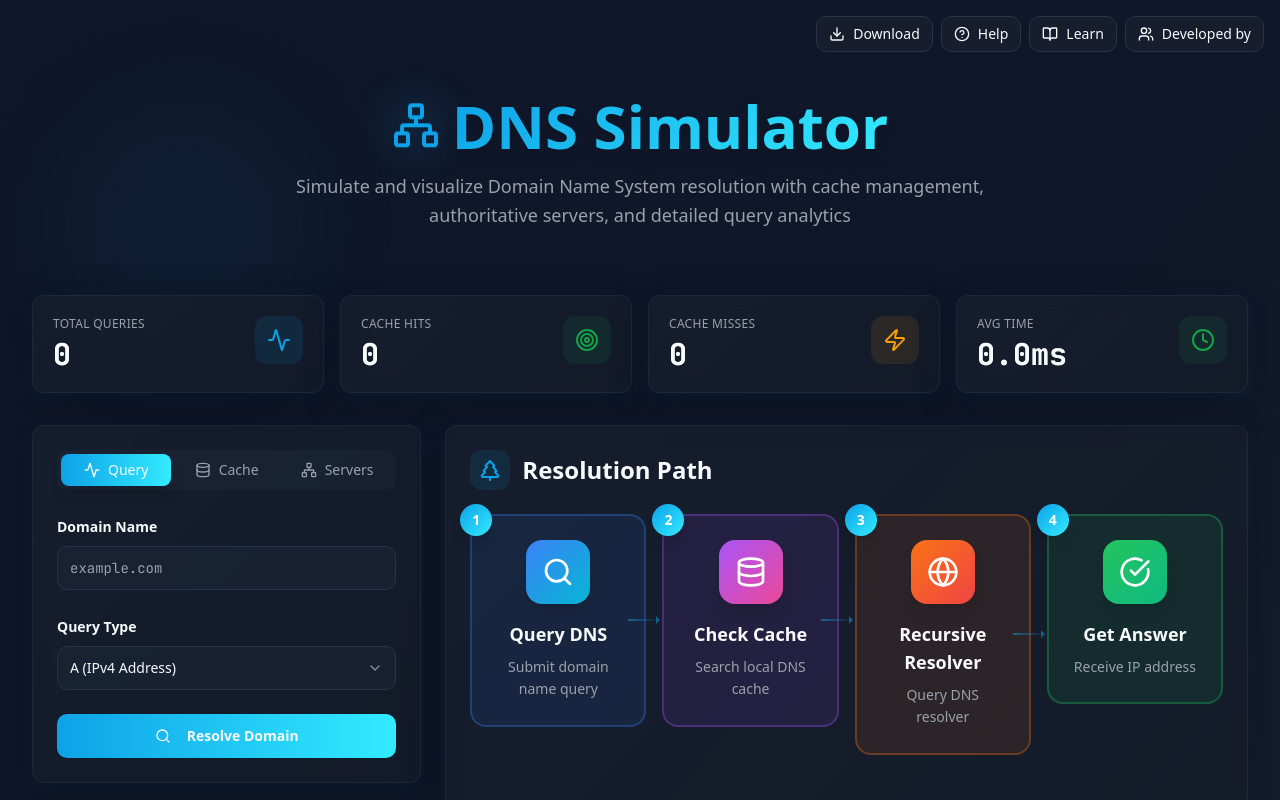
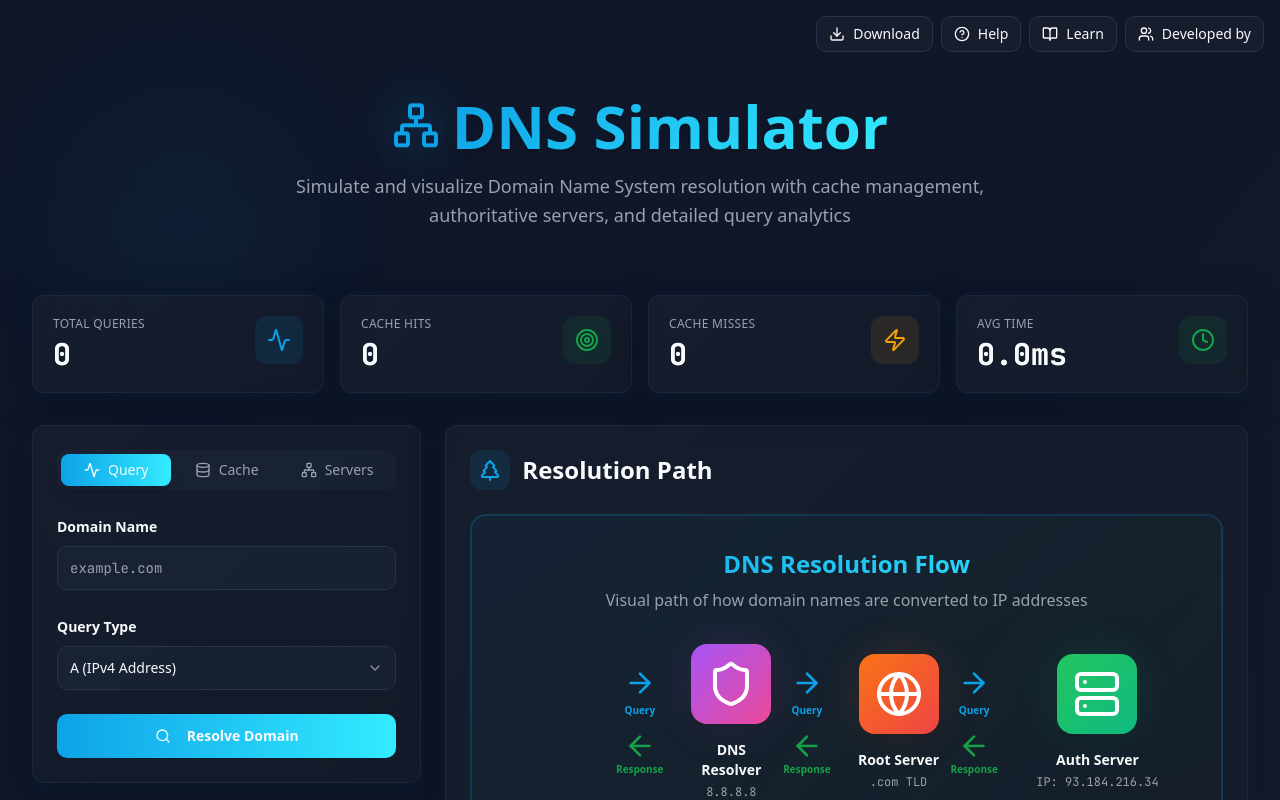
Before and after one commit to Simar25/dns-pathfinder, a React (Vite) app: page / in a window 1280 px wide. Shown: the top 800 px of the page. Built offline with nearby package versions, Linux system fonts and the light colour scheme; the HTML template or start-up script is replaced by a standard one.

Commit message:
Add DNS resolution visualization
Add a new section to visually represent the conversion of DNS to IP addresses and the path of data between computers and DNS resolvers.

```diff
--- /dev/null
+++ b/src/components/dns/DnsFlowDiagram.tsx
@@ -0,0 +1,143 @@
+import { Monitor, Server, Globe, Shield, ArrowRight, Zap } from "lucide-react";
+
+const DnsFlowDiagram = () => {
+  const flowSteps = [
+    {
+      icon: Monitor,
+      label: "Your Computer",
+      sublabel: "example.com",
+      color: "from-blue-500 to-cyan-500",
+    },
+    {
+      icon: Shield,
+      label: "DNS Resolver",
+      sublabel: "8.8.8.8",
+      color: "from-purple-500 to-pink-500",
+    },
+    {
+      icon: Globe,
+      label: "Root Server",
+      sublabel: ".com TLD",
+      color: "from-orange-500 to-red-500",
+    },
+    {
+      icon: Server,
+      label: "Auth Server",
+      sublabel: "IP: 93.184.216.34",
+      color: "from-green-500 to-emerald-500",
+    },
+  ];
+
+  return (
+    <div className="mb-8 p-8 rounded-2xl bg-gradient-to-br from-primary/5 via-accent/5 to-secondary/5 border-2 border-primary/20">
+      <div className="text-center mb-8">
+        <h3 className="text-2xl font-bold text-gradient mb-2">DNS Resolution Flow</h3>
+        <p className="text-muted-foreground">Visual path of how domain names are converted to IP addresses</p>
+      </div>
+
+      {/* Desktop Flow - Horizontal */}
+      <div className="hidden md:flex items-center justify-between gap-4 px-4">
+        {flowSteps.map((step, index) => {
+          const Icon = step.icon;
+          return (
+            <div key={index} className="flex items-center flex-1">
+              {/* Step Node */}
+              <div className="flex-1 flex flex-col items-center animate-fade-in" style={{ animationDelay: `${index * 150}ms` }}>
+                <div className="relative group">
+                  {/* Glow effect */}
+                  <div className={`absolute inset-0 bg-gradient-to-br ${step.color} opacity-20 blur-xl rounded-full animate-pulse`} />
+
+                  {/* Icon container */}
+                  <div className={`relative w-20 h-20 rounded-2xl bg-gradient-to-br ${step.color} p-4 shadow-lg transform transition-all duration-300 group-hover:scale-110 group-hover:rotate-3`}>
+                    <Icon className="w-full h-full text-white" />
+                  </div>
+                </div>
+
+                {/* Labels */}
+                <div className="mt-4 text-center">
+                  <p className="font-bold text-sm">{step.label}</p>
+                  <p className="text-xs text-muted-foreground font-mono mt-1">{step.sublabel}</p>
+                </div>
+              </div>
+
+              {/* Arrow between steps */}
+              {index < flowSteps.length - 1 && (
+                <div className="flex flex-col items-center px-2 animate-fade-in" style={{ animationDelay: `${index * 150 + 75}ms` }}>
+                  <div className="relative flex items-center">
+                    {/* Forward arrow */}
+                    <div className="flex flex-col items-center">
+                      <ArrowRight className="w-8 h-8 text-primary mb-1 animate-pulse" />
+                      <span className="text-[10px] text-primary font-semibold">Query</span>
+                    </div>
+                  </div>
+                  <div className="relative flex items-center mt-2">
+                    {/* Return arrow */}
+                    <div className="flex flex-col items-center">
+                      <ArrowRight className="w-8 h-8 text-success rotate-180 mt-1 animate-pulse" style={{ animationDelay: "500ms" }} />
+                      <span className="text-[10px] text-success font-semibold">Response</span>
+                    </div>
+                  </div>
+                </div>
+              )}
+            </div>
+          );
+        })}
+      </div>
+
+      {/* Mobile Flow - Vertical */}
+      <div className="md:hidden space-y-6">
+        {flowSteps.map((step, index) => {
+          const Icon = step.icon;
+          return (
+            <div key={index}>
+              {/* Step Node */}
+              <div className="flex items-center gap-4 animate-fade-in" style={{ animationDelay: `${index * 150}ms` }}>
+                <div className="relative group">
+                  <div className={`absolute inset-0 bg-gradient-to-br ${step.color} opacity-20 blur-xl rounded-full animate-pulse`} />
+                  <div className={`relative w-16 h-16 rounded-2xl bg-gradient-to-br ${step.color} p-3 shadow-lg`}>
+                    <Icon className="w-full h-full text-white" />
+                  </div>
+                </div>
+
+                <div>
+                  <p className="font-bold">{step.label}</p>
+                  <p className="text-xs text-muted-foreground font-mono">{step.sublabel}</p>
+                </div>
+              </div>
+
+              {/* Vertical arrows */}
+              {index < flowSteps.length - 1 && (
+                <div className="flex justify-center gap-8 my-3 ml-8">
+                  <div className="flex flex-col items-center">
+                    <div className="h-8 w-0.5 bg-primary animate-pulse" />
+                    <ArrowRight className="w-5 h-5 text-primary rotate-90" />
+                    <span className="text-[10px] text-primary font-semibold mt-1">Query</span>
+                  </div>
+                  <div className="flex flex-col items-center">
+                    <span className="text-[10px] text-success font-semibold mb-1">Response</span>
+                    <ArrowRight className="w-5 h-5 text-success -rotate-90 animate-pulse" style={{ animationDelay: "500ms" }} />
+                    <div className="h-8 w-0.5 bg-success" />
+                  </div>
+                </div>
+              )}
+            </div>
+          );
+        })}
+      </div>
+
+      {/* Info box */}
+      <div className="mt-8 p-4 rounded-xl bg-primary/10 border border-primary/30 flex items-start gap-3">
+        <Zap className="w-5 h-5 text-primary mt-0.5 flex-shrink-0" />
+        <div>
+          <p className="text-sm font-semibold text-primary mb-1">How it works:</p>
+          <p className="text-xs text-muted-foreground leading-relaxed">
+            When you enter a domain, your computer queries the DNS resolver, which contacts the root server to find the TLD server,
+            then queries the authoritative server to get the actual IP address, which is then returned back to your computer.
+          </p>
+        </div>
+      </div>
+    </div>
+  );
+};
+
+export default DnsFlowDiagram;
--- a/src/components/dns/DnsStepsOverview.tsx
+++ /dev/null
@@ -1,95 +0,0 @@
-import { Search, Database, Globe, CheckCircle } from "lucide-react";
-import { cn } from "@/lib/utils";
-
-const DnsStepsOverview = () => {
-  const steps = [
-    {
-      icon: Search,
-      title: "Query DNS",
-      description: "Submit domain name query",
-      color: "from-blue-500 to-cyan-500",
-      bgColor: "bg-blue-500/10",
-      borderColor: "border-blue-500/30",
-    },
-    {
-      icon: Database,
-      title: "Check Cache",
-      description: "Search local DNS cache",
-      color: "from-purple-500 to-pink-500",
-      bgColor: "bg-purple-500/10",
-      borderColor: "border-purple-500/30",
-    },
-    {
-      icon: Globe,
-      title: "Recursive Resolver",
-      description: "Query DNS resolver",
-      color: "from-orange-500 to-red-500",
-      bgColor: "bg-orange-500/10",
-      borderColor: "border-orange-500/30",
-    },
-    {
-      icon: CheckCircle,
-      title: "Get Answer",
-      description: "Receive IP address",
-      color: "from-green-500 to-emerald-500",
-      bgColor: "bg-green-500/10",
-      borderColor: "border-green-500/30",
-    },
-  ];
-
-  return (
-    <div className="grid grid-cols-1 md:grid-cols-2 lg:grid-cols-4 gap-4 mb-8">
-      {steps.map((step, index) => {
-        const Icon = step.icon;
-        return (
-          <div
-            key={index}
-            className="relative group animate-fade-in"
-            style={{ animationDelay: `${index * 100}ms` }}
-          >
-            <div
-              className={cn(
-                "relative p-6 rounded-2xl border-2 transition-all duration-300 hover:scale-105 hover:shadow-xl",
-                step.bgColor,
-                step.borderColor
-              )}
-            >
-              {/* Step number badge */}
-              <div className="absolute -top-3 -left-3 w-8 h-8 rounded-full bg-gradient-to-br from-primary to-primary-glow flex items-center justify-center text-white font-bold text-sm shadow-lg">
-                {index + 1}
-              </div>
-
-              {/* Icon */}
-              <div className="flex justify-center mb-4">
-                <div className={cn(
-                  "p-4 rounded-2xl bg-gradient-to-br shadow-lg transform transition-transform duration-300 group-hover:scale-110 group-hover:rotate-3",
-                  step.color
-                )}>
-                  <Icon className="w-8 h-8 text-white" />
-                </div>
-              </div>
-
-              {/* Content */}
-              <div className="text-center space-y-2">
-                <h3 className="font-bold text-lg">{step.title}</h3>
-                <p className="text-sm text-muted-foreground leading-relaxed">
-                  {step.description}
-                </p>
-              </div>
-
-              {/* Connecting arrow for desktop */}
-              {index < steps.length - 1 && (
-                <div className="hidden lg:block absolute top-1/2 -right-4 transform -translate-y-1/2 z-10">
-                  <div className="w-8 h-0.5 bg-gradient-to-r from-primary/50 to-transparent" />
-                  <div className="absolute right-0 top-1/2 transform -translate-y-1/2 w-0 h-0 border-t-4 border-b-4 border-l-4 border-transparent border-l-primary/50" />
-                </div>
-              )}
-            </div>
-          </div>
-        );
-      })}
-    </div>
-  );
-};
-
-export default DnsStepsOverview;
--- a/src/pages/Index.tsx
+++ b/src/pages/Index.tsx
@@ -8,7 +8,7 @@ import ResolutionViewer from "@/components/dns/ResolutionViewer";
 import StatsDashboard from "@/components/dns/StatsDashboard";
 import QueryTree from "@/components/dns/QueryTree";
 import ServerConfig from "@/components/dns/ServerConfig";
-import DnsStepsOverview from "@/components/dns/DnsStepsOverview";
+import DnsFlowDiagram from "@/components/dns/DnsFlowDiagram";
 import Header from "@/components/Header";
 import { DnsQuery, CacheEntry, AuthServer, ResolutionStep } from "@/types/dns";
 import { toast } from "sonner";
@@ -257,7 +257,7 @@ const Index = () => {
                 </div>
                 <h2 className="text-2xl font-bold">Resolution Path</h2>
               </div>
-              <DnsStepsOverview />
+              <DnsFlowDiagram />
               <ResolutionViewer steps={resolutions} />
             </Card>
 
```
